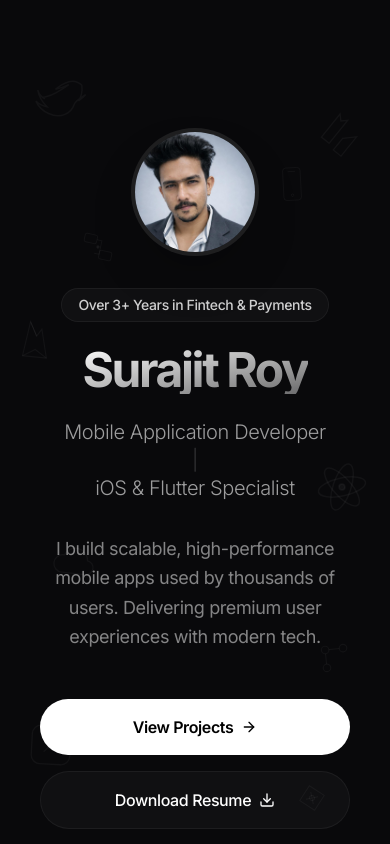
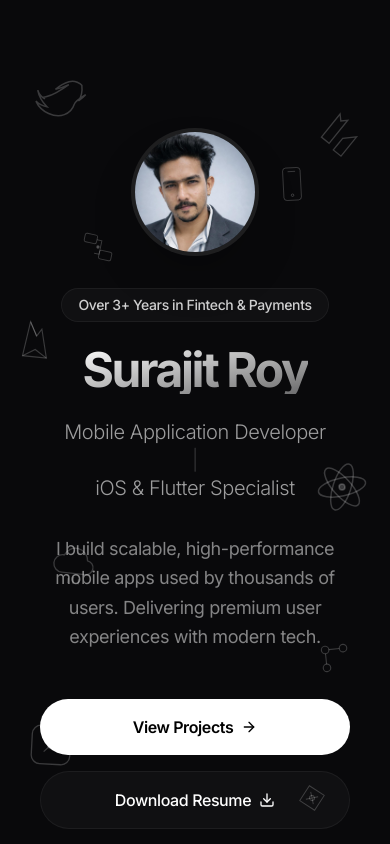
Before and after one commit to Surajit-Roy/personal-portfolio, a Next.js app: page / in a window 390 px wide. Shown: the top 844 px of the page. Built offline with nearby package versions, Linux system fonts and the light colour scheme.

Commit message:
style: lighten parallax elements for better visibility
- Increase Hero icons opacity (0.04 -> 0.2)
- Increase Hero background glow opacity
- Reduce darkening overlay on Project images (0.4 -> 0.1)

```diff
--- a/components/Hero.tsx
+++ b/components/Hero.tsx
@@ -165,13 +165,13 @@ export function Hero() {
     >
       {/* Background Floating Tech Icons with Parallax */}
       <div className="absolute inset-0 z-0 overflow-hidden pointer-events-none">
-        <div className="absolute inset-0 bg-[radial-gradient(ellipse_at_top,_var(--tw-gradient-stops))] from-white/5 via-background to-background" />
+        <div className="absolute inset-0 bg-[radial-gradient(ellipse_at_top,_var(--tw-gradient-stops))] from-white/12 via-background to-background" />
 
         {floatingIcons.map(({ Icon, pos, size, rotate, speedIdx }, i) => (
           <motion.div
             key={i}
             style={{ y: yArr[speedIdx] }}
-            className={`absolute ${pos} text-white/[0.04]`}
+            className={`absolute ${pos} text-white/[0.2]`}
           >
             <motion.div
               initial={{ opacity: 0, scale: 0.5 }}
--- a/components/Projects.tsx
+++ b/components/Projects.tsx
@@ -141,7 +141,7 @@ function ProjectCard({ project, index }: { project: typeof projects[0], index: n
           {/* Image Side — Constrained container for wide images */}
           <div className="w-full lg:w-[45%] relative overflow-hidden order-1 lg:order-none min-h-[240px] md:min-h-[320px] lg:min-h-0">
             {/* Subtle mesh overlay */}
-            <div className="absolute inset-0 z-10 bg-gradient-to-t from-black/40 via-transparent to-black/10 lg:bg-gradient-to-l lg:from-transparent lg:via-transparent lg:to-black/30 pointer-events-none" />
+            <div className="absolute inset-0 z-10 bg-gradient-to-t from-black/10 via-transparent to-black/5 lg:bg-gradient-to-l lg:from-transparent lg:via-transparent lg:to-black/10 pointer-events-none" />
 
             {/* Image Container with Parallax */}
             <motion.div
```
